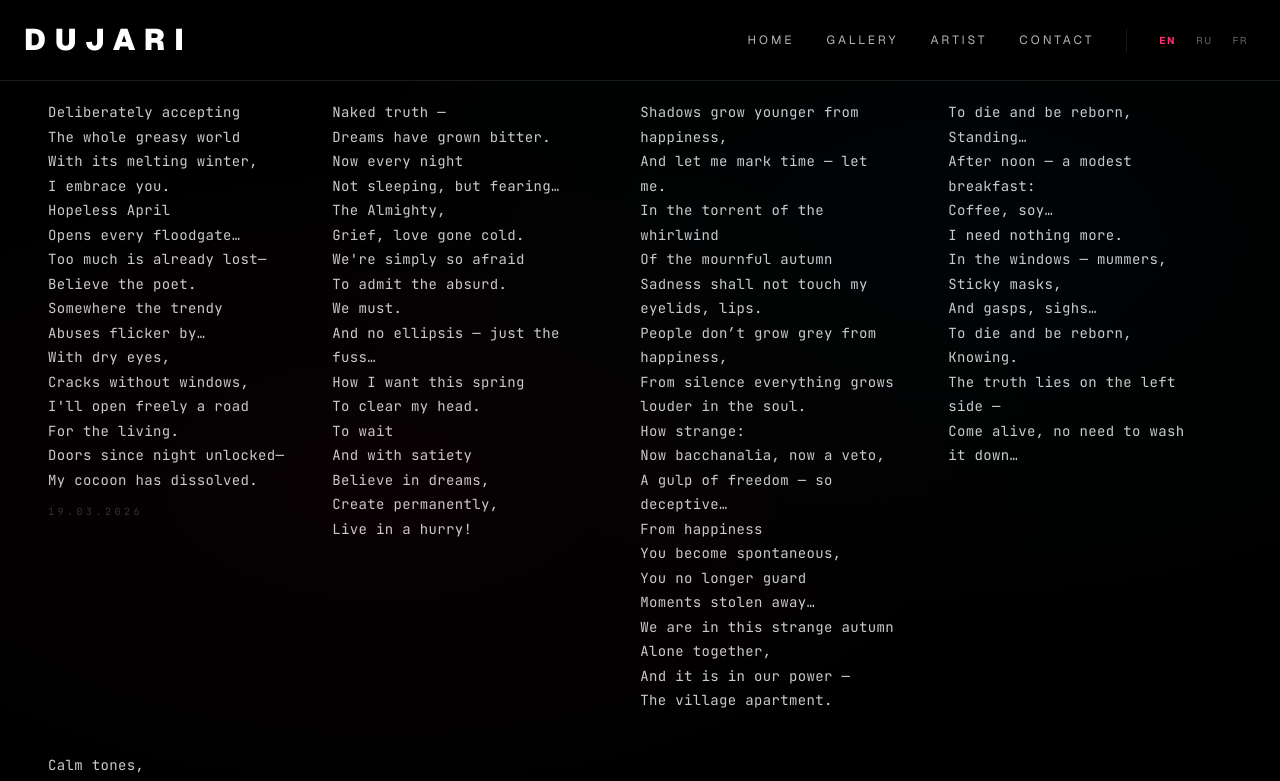
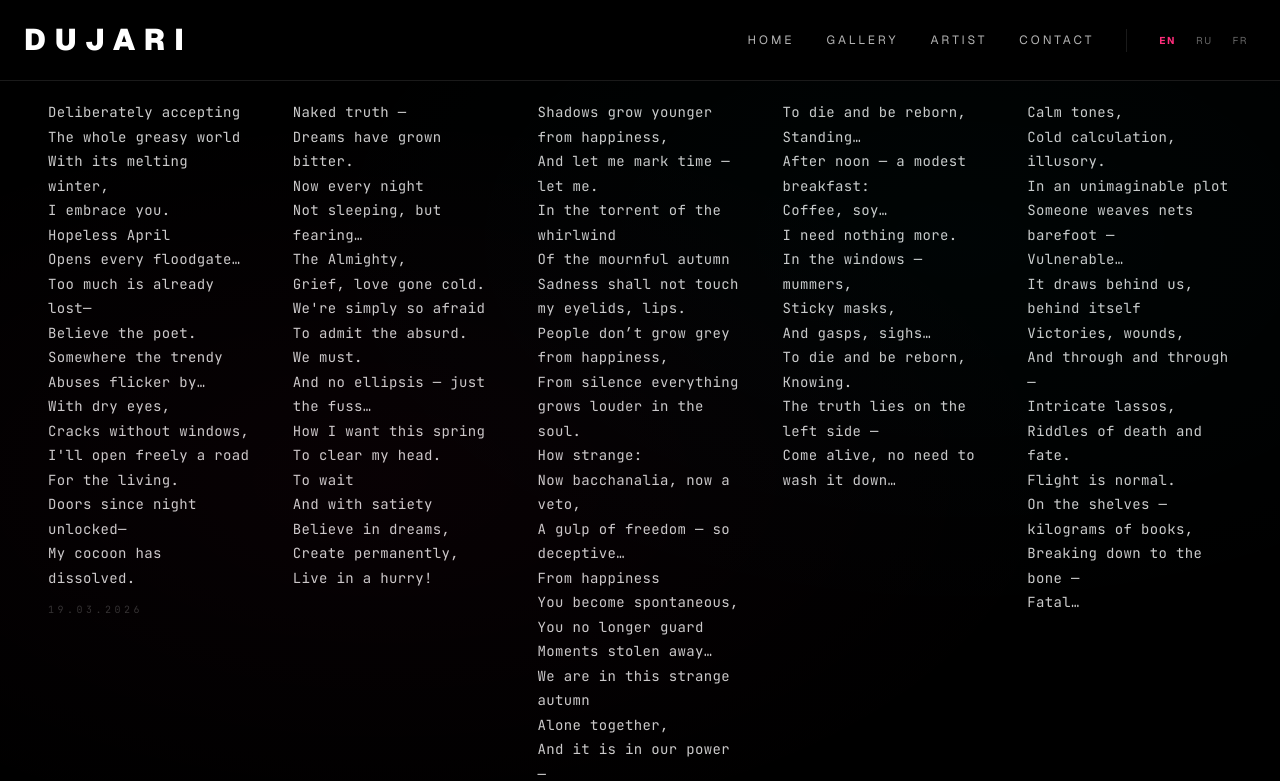
Before and after one commit to genfreemix/dujari, a Next.js app: page /poetry in a window 1280 px wide. Shown: the top 781 px of the page. Built offline with nearby package versions, Linux system fonts and the light colour scheme.

Commit message:
fix: use grid-cols-5 so all poems stay in one row

```diff
--- a/src/app/poetry/page.tsx
+++ b/src/app/poetry/page.tsx
@@ -6,7 +6,7 @@ import { useT } from "@/i18n";
 function PoemBlock({ text, date }: { text: string; date?: string }) {
   const lines = text.split("\n");
   return (
-    <div className="max-w-[260px]">
+    <div className="min-w-0">
       <div className="font-[family-name:var(--font-jetbrains-mono)] text-white/80 text-sm leading-[1.75] tracking-wide">
         {lines.map((line, i) =>
           line === "" ? <br key={i} /> : <p key={i}>{line}</p>
@@ -37,7 +37,7 @@ export default function PoetryPage() {
       <main className="flex-1 px-6 md:px-12 pt-4 md:pt-5">
 
         {/* Grid */}
-        <div className="flex flex-wrap gap-x-12 gap-y-10">
+        <div className="grid grid-cols-2 md:grid-cols-5 gap-x-10 gap-y-10">
           {poems.map((poem) => (
             <PoemBlock key={poem.key} text={t(poem.key)} date={poem.date} />
           ))}
```
